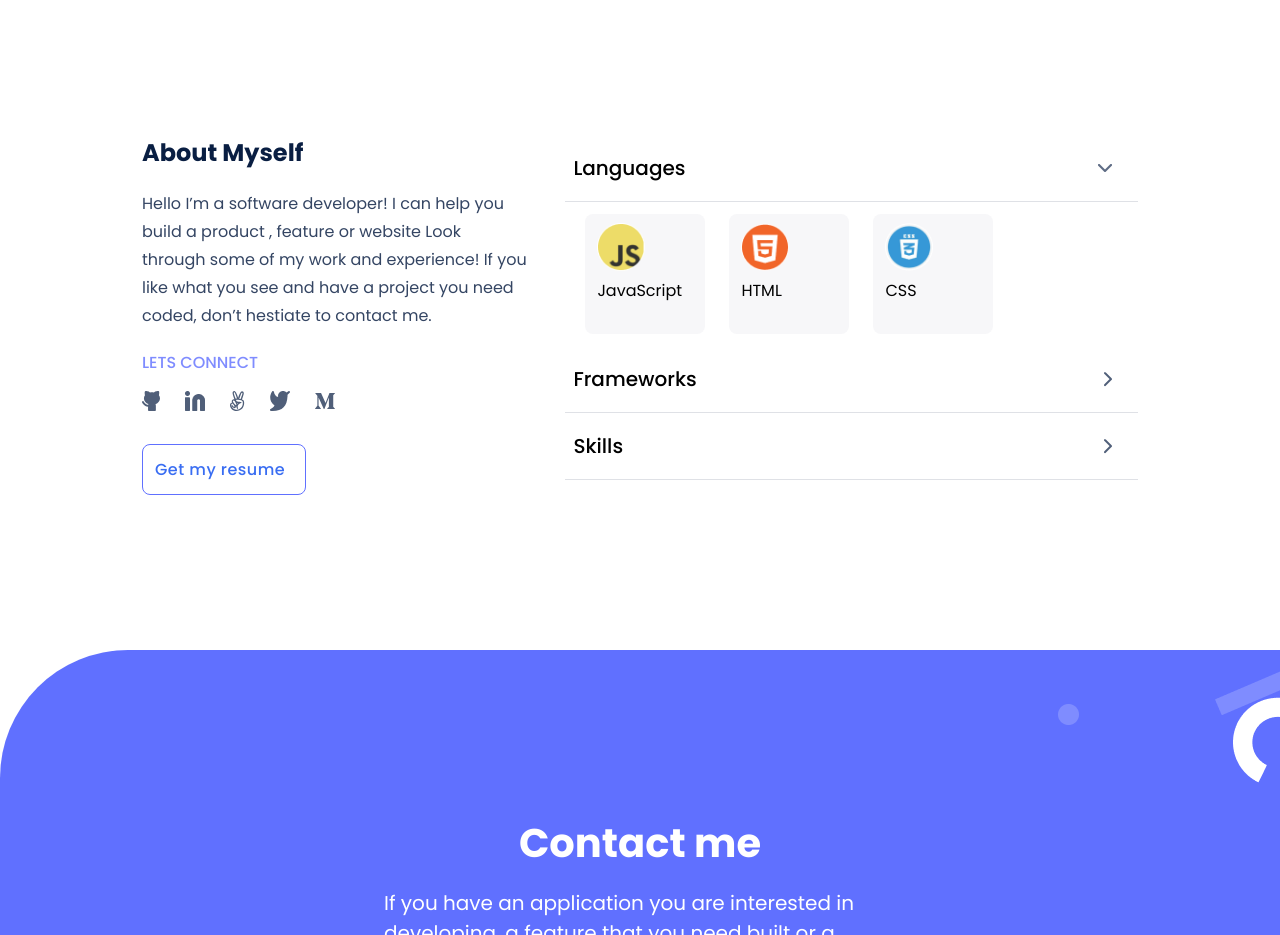
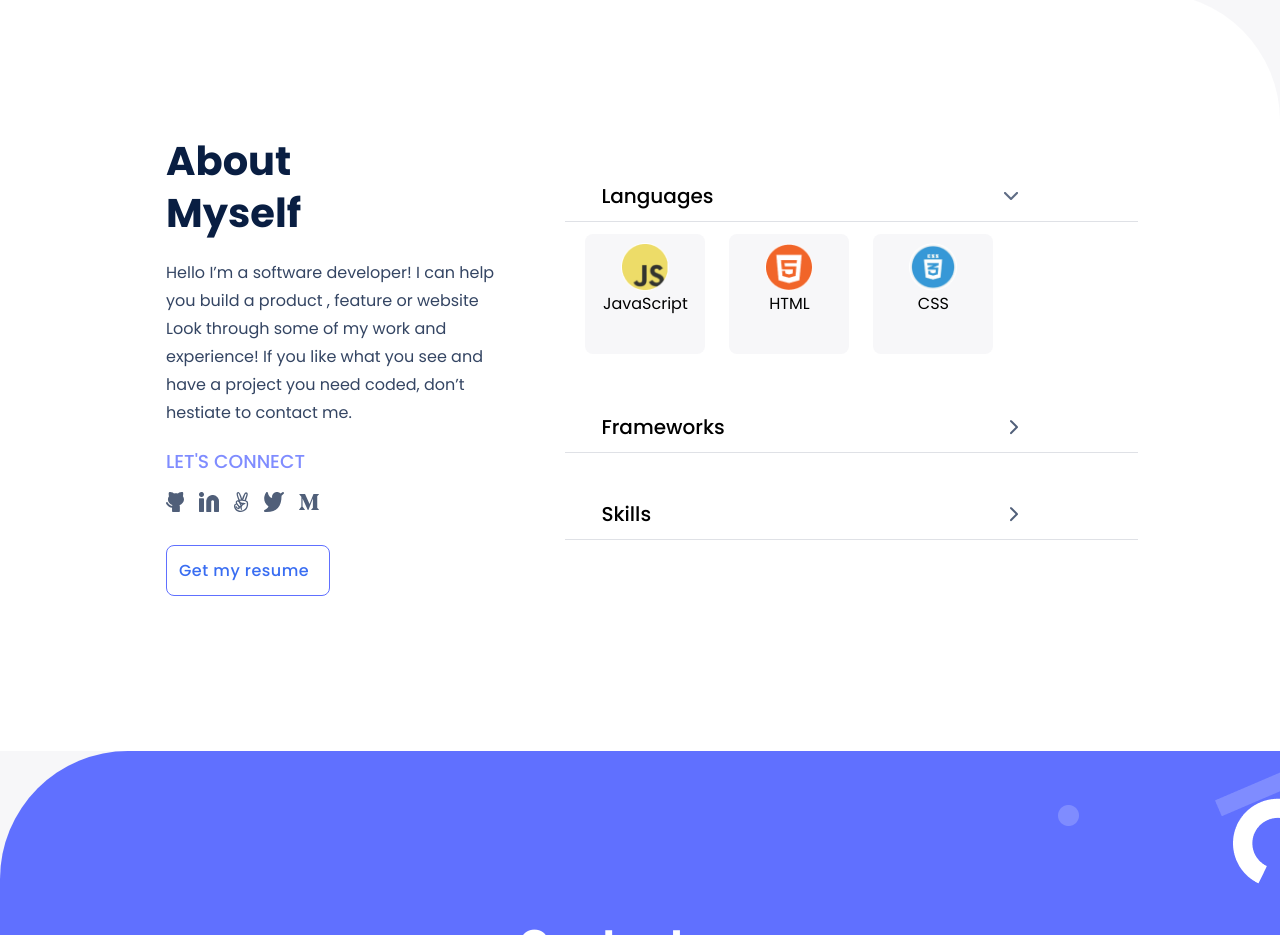
Before and after one commit to Nelofarzabi/Portfolio, a website: page index.html in a window 1280 px wide. Shown: the part 3160-4095 px from the top of the page. Drawn offline with nearby package versions, Linux system fonts and the light colour scheme.

Commit message:
Add some changes

```diff
--- a/index.html
+++ b/index.html
@@ -115,7 +115,7 @@
 
     <section id="about" class="about-section">
       <div class="about">
-        <h1 class="about-myself-title">About Myself</h1>
+        <h1 class="about-myself-title">About <br> Myself</h1>
         <p class="about-myself-desc">
           Hello I’m a software developer! I can help you build a product ,
           feature or website Look through some of my work and experience! If you
@@ -123,7 +123,7 @@
           contact me.
         </p>
         <div class="about-media-icons">
-          <h4 class="about-subheading">Lets Connect</h4>
+          <h4 class="about-subheading">LET'S CONNECT</h4>
           <ul class="ul-content flex">
             <li class="about-social-icons">
               <a href="#">
@@ -188,16 +188,16 @@
           </div>
           <span class="separator"></span>
           <div class="tech-content">
-            <ul class="flex tech-name">
-              <li class="tech-images">
+            <ul class="tech-name">
+              <li class="tech-images flex">
                 <img src="images/icons/js.png" alt="Javascript Icon" />
                 <p>JavaScript</p>
               </li>
-              <li class="tech-images">
+              <li class="tech-images flex">
                 <img src="images/icons/html5.png" alt="HTML5 Icon" />
                 <p>HTML</p>
               </li>
-              <li class="tech-images">
+              <li class="tech-images flex">
                 <img src="images/icons/css3.png" alt="CSS3 Icon" />
                 <p>CSS</p>
               </li>
--- a/style.css
+++ b/style.css
@@ -27,7 +27,7 @@ html {
 
 body {
   font-family: var(--font-family);
-  background-color: #fff;
+  background-color: #f7f7f9;
 }
 
 /* Header Section */
@@ -37,6 +37,7 @@ header {
   align-items: center;
   justify-content: space-between;
   color: var(--logo-color);
+  background-color: white;
 }
 
 /* text logo */
@@ -174,6 +175,9 @@ h2 {
 
 .about-myself-title {
   color: #091e42;
+  font-weight: 700;
+  font-size: 40px;
+  line-height: 52px;
 }
 
 .canopy {
@@ -318,12 +322,15 @@ h2 {
   display: flex;
   flex-direction: column;
   gap: 20px;
+  padding: 114px 24px 0 24px;
 }
 
 .tech-title {
   align-items: center;
   justify-content: space-between;
-  padding: 8px;
+  padding: 36px 102px 0 36px;
+
+
 }
 
 .tech-title > h3 {
@@ -471,6 +478,8 @@ h2 {
 
 .about-section {
   padding: 15px 15px 15px 15px;
+  border-radius: 0 8rem 0 0;
+  background-color: white;
 }
 
 .hero-subheading {
@@ -482,10 +491,18 @@ h2 {
 
 .about-subheading {
   color: #7f8cff;
+  display: block;
+  font-size: 1.17em;
+  margin-block-start: 1em;
+  margin-block-end: 1em;
+  margin-inline-start: 0px;
+  margin-inline-end: 0px;
+  font-weight: bold;
 }
 
 .social-media-icons {
   padding-right: 10px;
+  margin-right: -10px;
 }
 
 .nav-item {
@@ -627,6 +644,10 @@ h2 {
   gap: 20px;
 }
 
+.tech-images{
+  align-items: center;
+}
+
 @media screen and (max-width: 600px) {
   .popup-project-details {
     display: flex;
@@ -637,11 +658,12 @@ h2 {
   .column-left {
     width: 100%;
   }
+
 }
 
 @media screen and (min-width: 768px) {
   body {
-    background-color: #fff;
+    background-color: #f7f7f9;
   }
 
   #desktop-menu {
@@ -787,6 +809,13 @@ h2 {
     width: 44%;
   }
 
+  .about {
+    /* display: flex;
+    flex-direction: column; */
+    /* gap: 20px; */
+    padding: 0px 24px 0 24px;
+  }
+
   .about-myself-desc {
     font-size: 1rem;
     line-height: 28px;
@@ -877,5 +906,13 @@ h2 {
     height: 120px;
     width: 120px;
     background-color: #f7f7f9;
+    display: flex;
+    flex-direction: column;
   }
+
+  .tech-name{
+    display: flex;
+  }
+
+
 }
```
